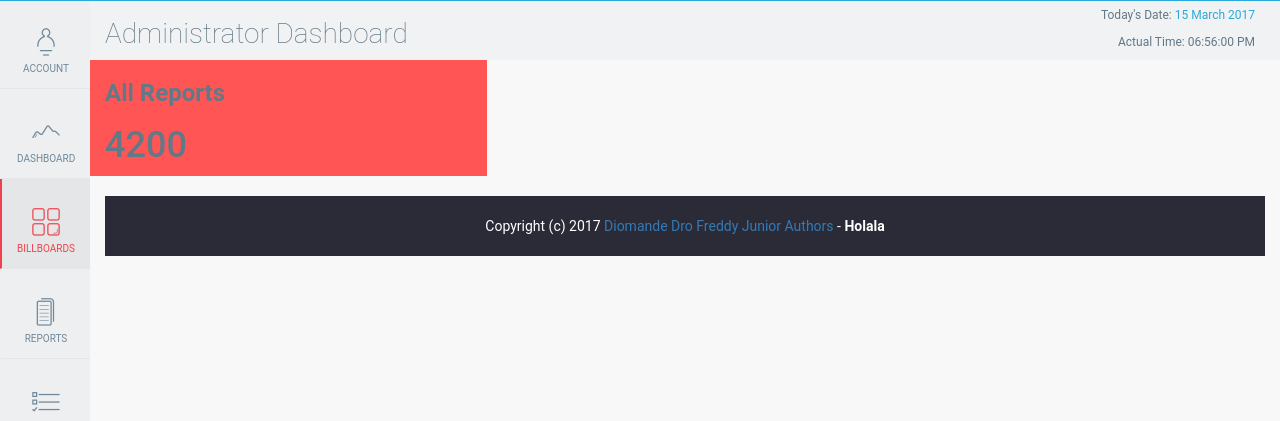
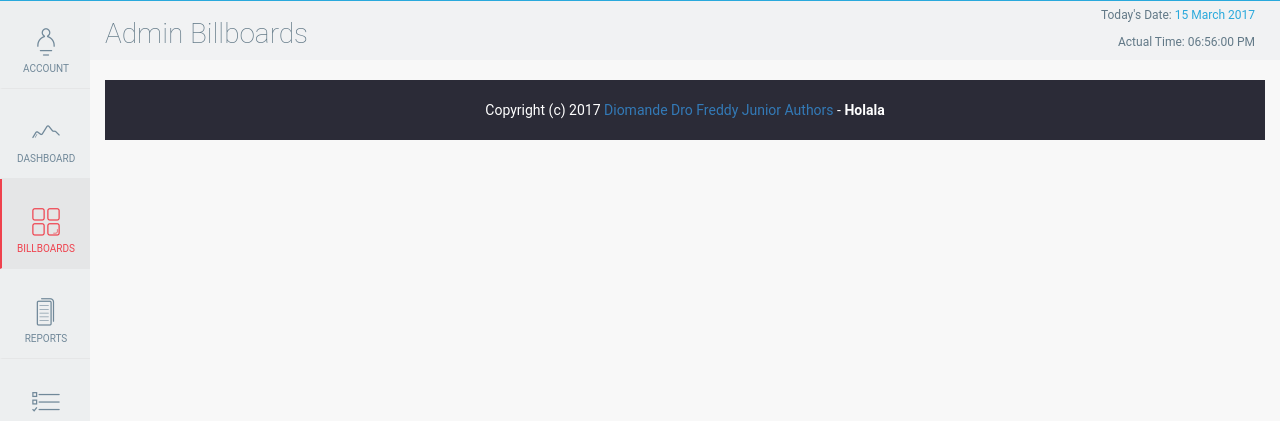
Before and after one commit to frediustc/ProjectIT, a PHP site: page /billboards/ in a window 1280 px wide. Shown: the part 51-472 px from the top of the page. Run offline with PHP 8.4, Linux system fonts and the light colour scheme; some libraries are stand-ins or nearby versions; some web fonts are replaced.

Commit message:
title refered to the page

```diff
--- a/billboards/Index.php
+++ b/billboards/Index.php
@@ -6,9 +6,6 @@ include($rep . "php/include/head.php");
 include($rep . "php/include/menu.php");
 ?>
 <div class="row">
-    <div class="col-sm-4 orange">
-        <h3 class="text-capitalize"><b>All Reports</b></h3>
-        <p class="h1">4200</p>
-    </div>
+
 </div>
 <?php include($rep . "php/include/footer.php");?>
--- a/php/include/menu.php
+++ b/php/include/menu.php
@@ -76,7 +76,7 @@
     <div class="wrapper">
         <div class="row page-title">
             <div class="col-xs-6">
-                <h1>Administrator Dashboard</h1>
+                <h1><?php echo $page; ?></h1>
             </div>
             <div class="col-xs-6 text-right text-capitalyze text-block-middle">
                 <p>Today's Date: <span class="todayDateTop">15 March 2017</span></p>
```
